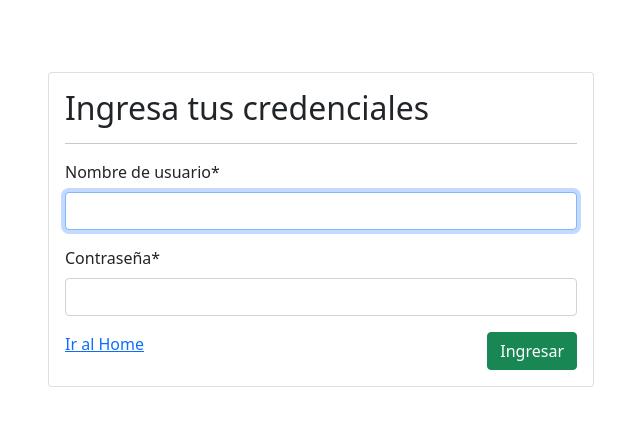
After one commit to Nadarellano/musicPro_proyect, a Django app: page /accounts/login/ in a window 1280 px wide. The commit adds this page. Shown: the top 426 px of the page, without its empty margins (319-959 px from the left). Run offline with Django 4.2, Linux system fonts and the light colour scheme; some libraries are stand-ins or nearby versions.

Commit message:
creación login

```diff
--- /dev/null
+++ b/music_pro/catalogo/templates/registration/login.html
@@ -0,0 +1,43 @@
+<!DOCTYPE html>
+<html lang="es">
+<head>
+    <meta charset="UTF-8">
+    <meta name="viewport" content="width=device-width, initial-scale=1.0">
+    <meta http-equiv="X-UA-Compatible" content="ie=edge">
+    <link href="https://cdn.jsdelivr.net/npm/bootstrap@5.0.2/dist/css/bootstrap.min.css" rel="stylesheet" integrity="sha384-EVSTQN3/azprG1Anm3QDgpJLIm9Nao0Yz1ztcQTwFspd3yD65VohhpuuCOmLASjC" crossorigin="anonymous">
+
+    <title>Ingreso al sistema</title>
+</head>
+<body>
+    {% load crispy_forms_tags %}
+
+    <div class="container">
+    <br>
+    <br>
+    <br>
+        <div class="row">
+            <div class="col-12 col-md-6 offset-md-3">
+
+                <div class="card">
+                    <div class="card-body">
+                        <h2> Ingresa tus credenciales</h2>
+                        <hr>
+                        <form action="" method="post">
+
+                            {% csrf_token %}
+                            {{ form | crispy }}
+                            <a href="{% url 'home' %}"> Ir al Home</a>
+                            <input type="submit" value="Ingresar" class="btn btn-success float-end">
+                        </form>
+                    </div>
+                </div>
+            </div>
+        </div>
+
+    </div>
+
+
+
+
+</body>
+</html>
--- a/music_pro/music_pro/settings.py
+++ b/music_pro/music_pro/settings.py
@@ -28,6 +28,9 @@ DEBUG = True
 ALLOWED_HOSTS = []
 
 MESSAGE_STORAGE = "django.contrib.messages.storage.cookie.CookieStorage"
+
+LOGIN_REDIRECT_URL = '/'
+LOGOUT_REDIRECT_URL = '/'
 
 # Application definition
 
--- a/music_pro/music_pro/urls.py
+++ b/music_pro/music_pro/urls.py
@@ -22,6 +22,7 @@ from django.conf.urls.static import static
 urlpatterns = [
     path('admin/', admin.site.urls),
     path('', include('catalogo.urls')),
+    path('accounts/', include('django.contrib.auth.urls')),
 ]
 
 if settings.DEBUG:
```
Also changed, not shown: music_pro/catalogo/templates/catalogo/base.html (+12 -0 lines).
